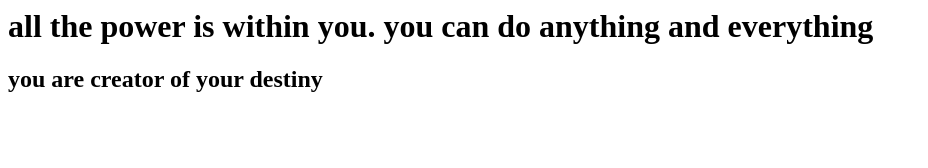
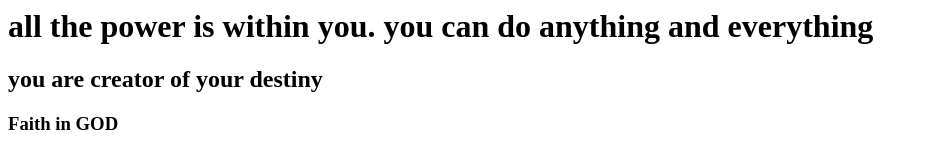
Before and after one commit to vasalunke/firstgitrepo, a plain HTML site: page index.html in a window 1280 px wide. Shown: the whole page, without its empty margins (0-928 px from the left). Drawn offline with Linux system fonts and the light colour scheme.

Commit message:
3rd quote

```diff
--- a/index.html
+++ b/index.html
@@ -2,5 +2,6 @@
 <body>
 <h1>all the power is within you. you can do anything and everything</h1>
 <h2>you are creator of your destiny</h2>
+<h3>Faith in GOD</h3>
 </body>
 </html>
```
